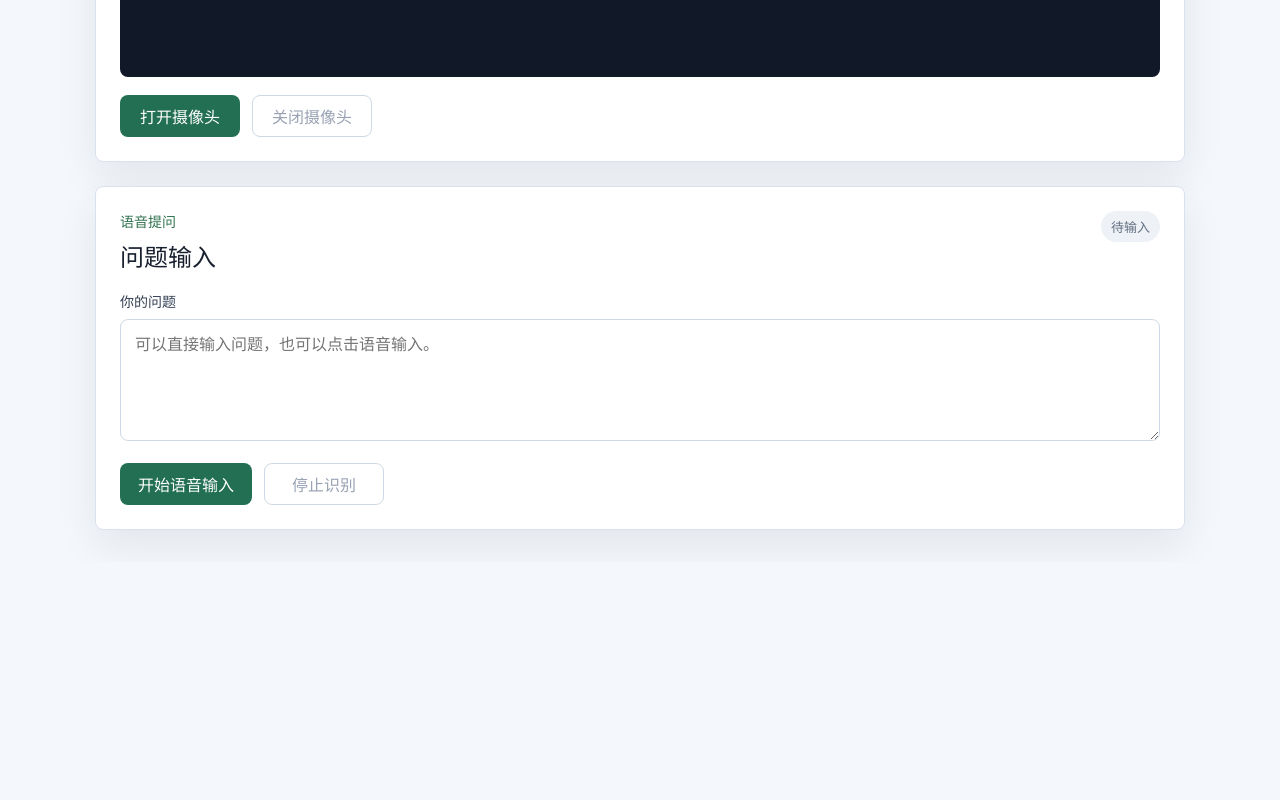
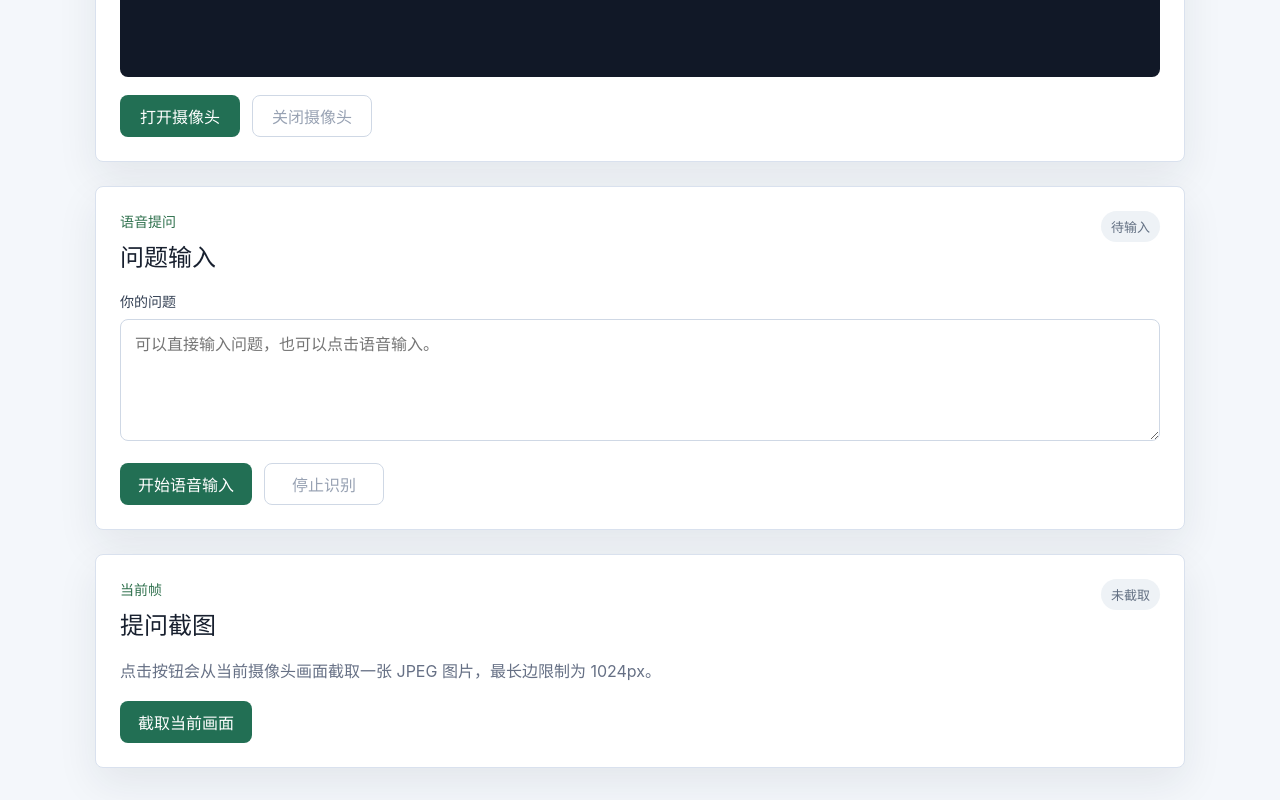
Before and after one commit to 1YHX/SightMate, a Vue app in the folder frontend/: page / in a window 1280 px wide. Shown: the part 745-1545 px from the top of the page. Before the commit the page ends 1307 px from the top, so only its background shows below. Built offline with nearby package versions, Linux system fonts and the light colour scheme.

Commit message:
feat: add frame capture

```diff
--- a/frontend/src/App.vue
+++ b/frontend/src/App.vue
@@ -5,6 +5,19 @@ import VoiceInput from './components/VoiceInput.vue'
 
 const projectName = 'SightMate'
 const question = ref('')
+const cameraViewRef = ref<InstanceType<typeof CameraView> | null>(null)
+const capturedImage = ref('')
+const captureError = ref('')
+
+function captureCurrentFrame() {
+  captureError.value = ''
+
+  try {
+    capturedImage.value = cameraViewRef.value?.captureFrame() ?? ''
+  } catch (error) {
+    captureError.value = error instanceof Error ? error.message : '截图失败，请重试。'
+  }
+}
 </script>
 
 <template>
@@ -19,7 +32,37 @@ const question = ref('')
       </p>
     </header>
 
-    <CameraView />
+    <CameraView ref="cameraViewRef" />
     <VoiceInput v-model="question" />
+
+    <section class="capture-panel" aria-labelledby="capture-title">
+      <div class="panel-header">
+        <div>
+          <p class="eyebrow">当前帧</p>
+          <h2 id="capture-title">提问截图</h2>
+        </div>
+        <div class="camera-status" :class="{ active: capturedImage }">
+          {{ capturedImage ? '已截取' : '未截取' }}
+        </div>
+      </div>
+
+      <p class="hint-message">
+        点击按钮会从当前摄像头画面截取一张 JPEG 图片，最长边限制为 1024px。
+      </p>
+
+      <p v-if="captureError" class="error-message" role="alert">
+        {{ captureError }}
+      </p>
+
+      <div v-if="capturedImage" class="capture-preview">
+        <img :src="capturedImage" alt="当前摄像头截图预览" />
+      </div>
+
+      <div class="camera-actions">
+        <button class="primary-button" type="button" @click="captureCurrentFrame">
+          截取当前画面
+        </button>
+      </div>
+    </section>
   </main>
 </template>
--- a/frontend/src/components/CameraView.vue
+++ b/frontend/src/components/CameraView.vue
@@ -1,5 +1,6 @@
 <script setup lang="ts">
 import { computed, nextTick, onBeforeUnmount, ref } from 'vue'
+import { captureVideoFrame } from '../utils/image'
 
 const videoRef = ref<HTMLVideoElement | null>(null)
 const stream = ref<MediaStream | null>(null)
@@ -55,6 +56,14 @@ function stopCamera() {
   }
 }
 
+function captureFrame() {
+  if (!stream.value || !videoRef.value) {
+    throw new Error('请先打开摄像头，再截取当前画面。')
+  }
+
+  return captureVideoFrame(videoRef.value)
+}
+
 function getCameraErrorMessage(error: unknown) {
   if (error instanceof DOMException) {
     if (error.name === 'NotAllowedError' || error.name === 'SecurityError') {
@@ -75,6 +84,11 @@ function getCameraErrorMessage(error: unknown) {
 
 onBeforeUnmount(() => {
   stopCamera()
+})
+
+defineExpose({
+  captureFrame,
+  isCameraActive
 })
 </script>
 
--- a/frontend/src/style.css
+++ b/frontend/src/style.css
@@ -40,7 +40,8 @@ button:disabled {
 
 .app-header,
 .camera-panel,
-.voice-panel {
+.voice-panel,
+.capture-panel {
   width: min(1040px, 100%);
   margin: 0 auto;
 }
@@ -53,7 +54,8 @@ button:disabled {
 }
 
 .camera-panel,
-.voice-panel {
+.voice-panel,
+.capture-panel {
   padding: 24px;
   border: 1px solid #d9e1ee;
   border-radius: 8px;
@@ -191,6 +193,21 @@ h2 {
   box-shadow: 0 0 0 3px rgba(34, 111, 84, 0.14);
 }
 
+.capture-preview {
+  overflow: hidden;
+  margin-top: 16px;
+  border: 1px solid #d9e1ee;
+  border-radius: 8px;
+  background: #f8fafc;
+}
+
+.capture-preview img {
+  display: block;
+  width: 100%;
+  max-height: 420px;
+  object-fit: contain;
+}
+
 .camera-actions {
   display: flex;
   gap: 12px;
@@ -242,7 +259,8 @@ h2 {
   }
 
   .camera-panel,
-  .voice-panel {
+  .voice-panel,
+  .capture-panel {
     padding: 18px;
   }
 
--- /dev/null
+++ b/frontend/src/utils/image.ts
@@ -0,0 +1,51 @@
+export type CaptureOptions = {
+  maxSize?: number
+  quality?: number
+}
+
+const DEFAULT_MAX_SIZE = 1024
+const DEFAULT_JPEG_QUALITY = 0.8
+
+export function captureVideoFrame(
+  video: HTMLVideoElement,
+  options: CaptureOptions = {}
+) {
+  if (!video.videoWidth || !video.videoHeight) {
+    throw new Error('摄像头画面尚未准备好，请稍后再试。')
+  }
+
+  const maxSize = options.maxSize ?? DEFAULT_MAX_SIZE
+  const quality = options.quality ?? DEFAULT_JPEG_QUALITY
+  const { width, height } = getScaledSize(video.videoWidth, video.videoHeight, maxSize)
+
+  const canvas = document.createElement('canvas')
+  canvas.width = width
+  canvas.height = height
+
+  const context = canvas.getContext('2d')
+  if (!context) {
+    throw new Error('当前浏览器无法处理截图，请更换浏览器后重试。')
+  }
+
+  context.drawImage(video, 0, 0, width, height)
+
+  return canvas.toDataURL('image/jpeg', quality)
+}
+
+function getScaledSize(sourceWidth: number, sourceHeight: number, maxSize: number) {
+  const longestSide = Math.max(sourceWidth, sourceHeight)
+
+  if (longestSide <= maxSize) {
+    return {
+      width: sourceWidth,
+      height: sourceHeight
+    }
+  }
+
+  const scale = maxSize / longestSide
+
+  return {
+    width: Math.round(sourceWidth * scale),
+    height: Math.round(sourceHeight * scale)
+  }
+}
```
